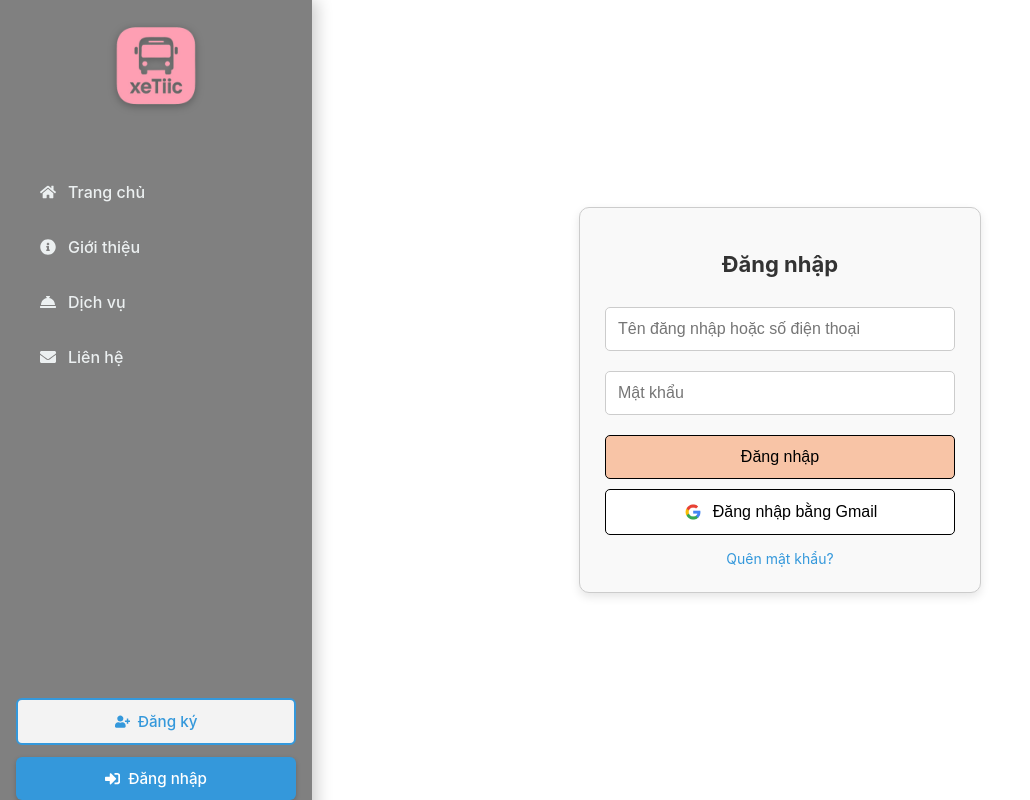
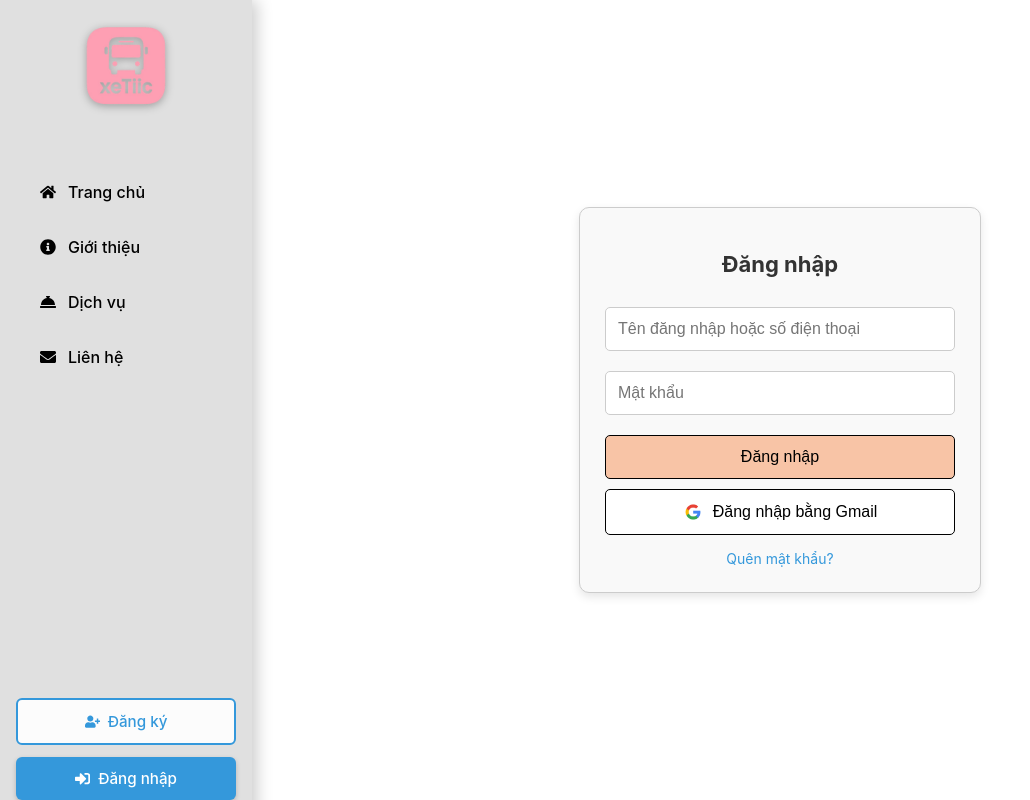
Before and after one commit to 84796578ran/SU25SE048_GSU25SE52_Bus-online-bus-ticket-sales_FE, a React (Create React App) app in the folder SU25SE048_GSU25SE52_Bus-online-bus-ticket-sales_FE/op/: page / in a window 1280 px wide. Shown: the whole page, without its empty margins (0-1030 px from the left). Built offline with nearby package versions, Linux system fonts and the light colour scheme.

Commit message:
upload Header

```diff
--- a/SU25SE048_GSU25SE52_Bus-online-bus-ticket-sales_FE/op/src/components/header/Header.css
+++ b/SU25SE048_GSU25SE52_Bus-online-bus-ticket-sales_FE/op/src/components/header/Header.css
@@ -2,10 +2,10 @@
     display: flex;
     flex-direction: column;
     align-items: center;
-    background: #808080;
+    background: #e0e0e0;
     padding: 1rem;
     height: 100vh;
-    width: 280px;
+    width: 220px;
     position: fixed;
     left: 0;
     top: 0;
@@ -59,7 +59,7 @@
 .nav-link {
     display: flex;
     align-items: center;
-    color: #ecf0f1;
+    color: #000;
     text-decoration: none;
     padding: 0.85rem 1.5rem;
     border-radius: 6px;
```
